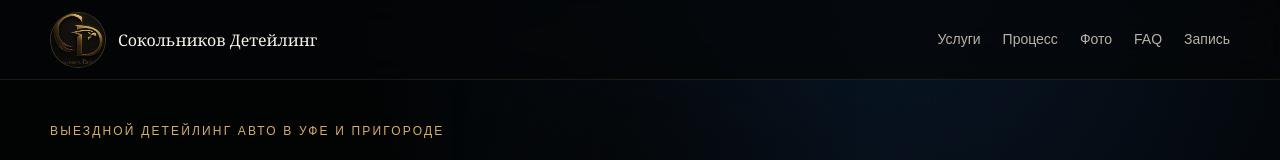
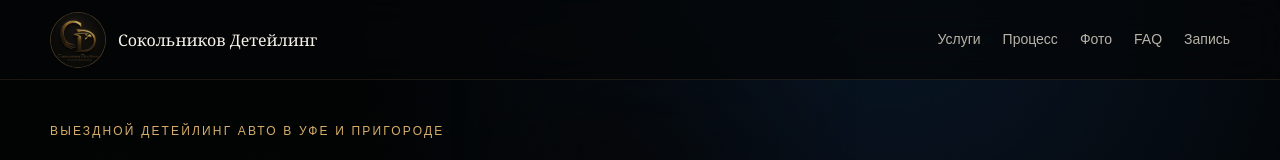
Before and after one commit to ezixxxgame-cmyk/cd, a Next.js app: page / in a window 1280 px wide. Shown: the top 160 px of the page. Built offline with nearby package versions, Linux system fonts and the light colour scheme; no server answers.

Commit message:
Refine header logo crop

```diff
--- a/app/globals.css
+++ b/app/globals.css
@@ -94,8 +94,8 @@ img {
   width: 100%;
   height: 100%;
   object-fit: cover;
-  object-position: center 42%;
-  transform: scale(1.55);
+  object-position: center;
+  transform: scale(1.12);
 }
 
 .brand strong,
```
